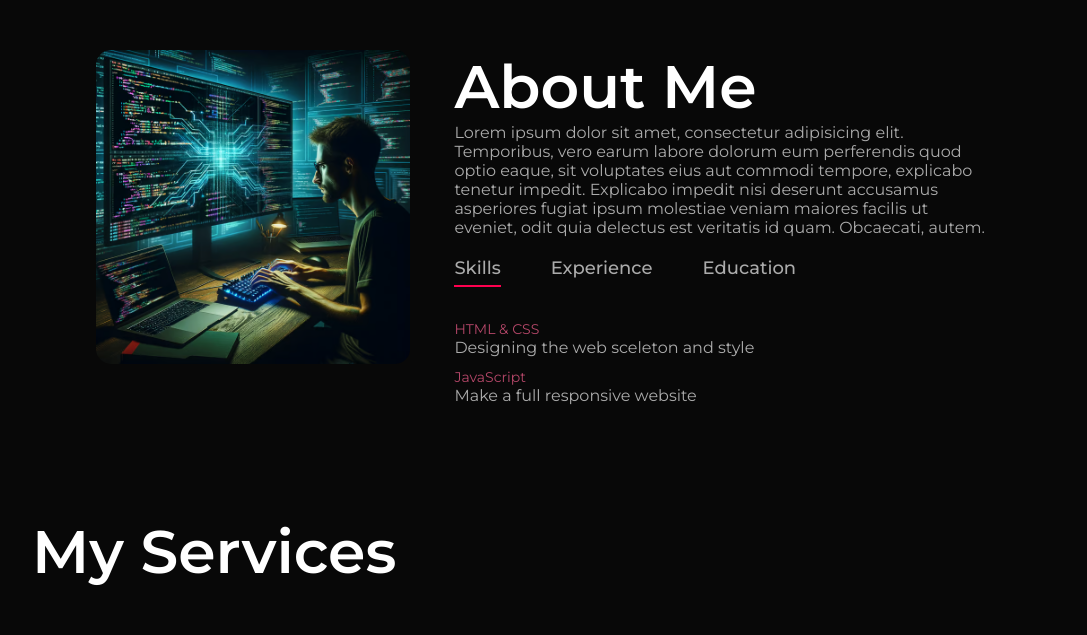
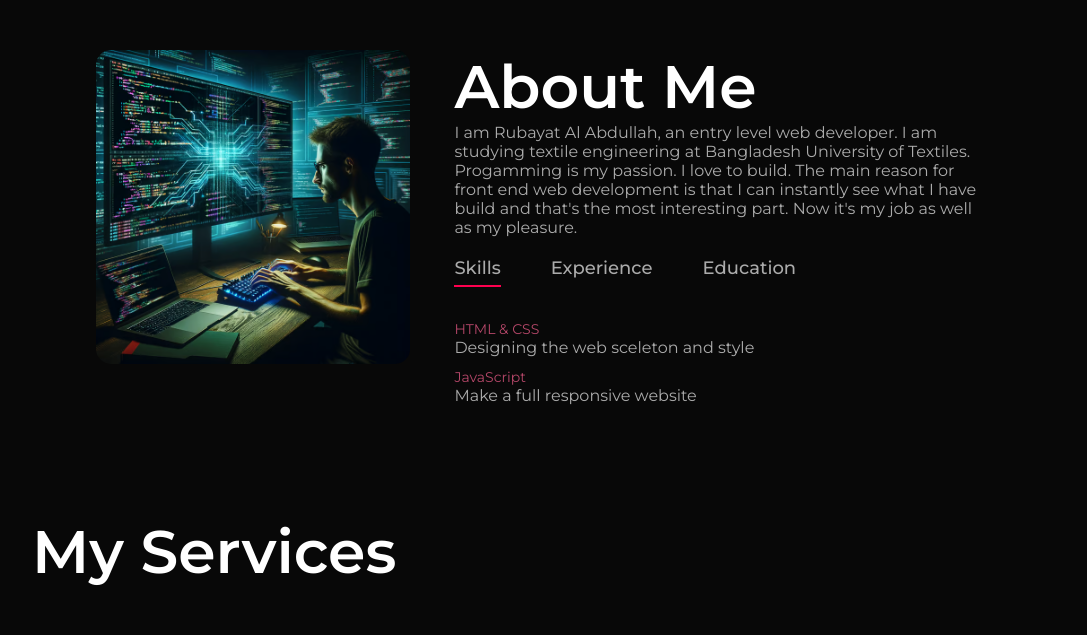
Before and after one commit to rubayatabdullah/Personal-Portfolio---Assignment-1, a plain HTML site: page index.html in a window 1280 px wide. Shown: the part 840-1475 px from the top of the page, without its empty margins (96-1183 px from the left). Drawn offline with Linux system fonts and the light colour scheme.

Commit message:
add about me

```diff
--- a/index.html
+++ b/index.html
@@ -48,7 +48,7 @@
                 </div>
                 <div class="about-col-2">
                     <h1 class="about-title">About Me</h1>
-                    <p class="about-text">Lorem ipsum dolor sit amet, consectetur adipisicing elit. Temporibus, vero earum labore dolorum eum perferendis quod optio eaque, sit voluptates eius aut commodi tempore, explicabo tenetur impedit. Explicabo impedit nisi deserunt accusamus asperiores fugiat ipsum molestiae veniam maiores facilis ut eveniet, odit quia delectus est veritatis id quam. Obcaecati, autem.</p>
+                    <p class="about-text">I am Rubayat Al Abdullah, an entry level web developer. I am studying textile engineering at Bangladesh University of Textiles. Progamming is my passion. I love to build. The main reason for front end web development is that I can instantly see what I have build and that's the most interesting part. Now it's my job as well as my pleasure.</p>
 
                     <div class="tab-titles">
                         <p class="tab-link active-link">Skills</p>
```
